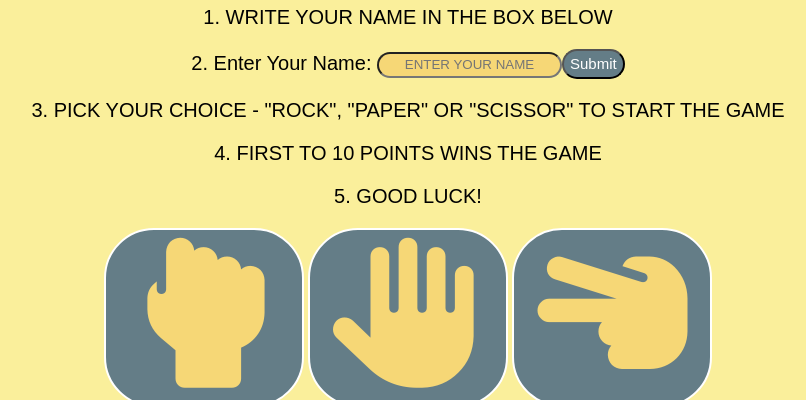
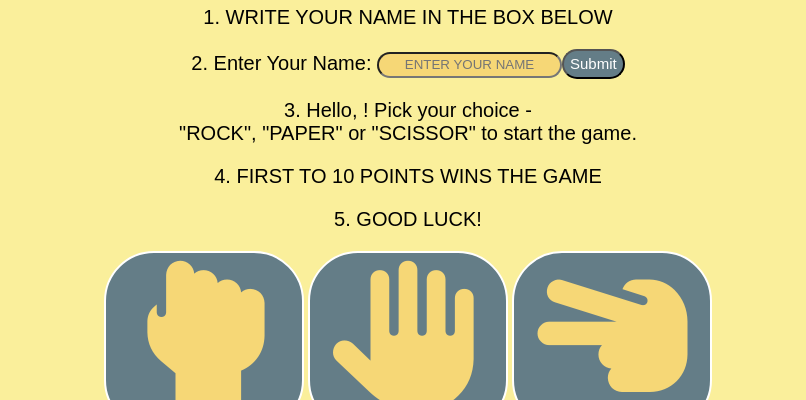
Before and after one commit to Code-Institute-Submissions/Viktor3636-PP2, a plain HTML site: page index.html in a window 1280 px wide. Both pictures are taken after a click on the input 825 px from the left and 156 px from the top of the page. Shown: the part 93-493 px from the top of the page, without its empty margins (232-1038 px from the left). Drawn offline with Linux system fonts and the light colour scheme.

Commit message:
added so it declares my name after i submit it in the namebox

```diff
--- a/assets/css/style.css
+++ b/assets/css/style.css
@@ -15,7 +15,7 @@ h1 {
 
 }
 
-#playerName {
+#playerNameInput {
   text-transform: uppercase;
   text-align: center;
   background-color:#F6D776;
--- a/assets/js/script.js
+++ b/assets/js/script.js
@@ -1,4 +1,13 @@
 // PP2 PROJECT ROCK - PAPER - SCISSORS
+
+function updatePlayerName() {
+    const playerName = document.getElementById('playerNameInput').value;
+
+    document.getElementById('playerNameDisplay').innerText =
+    `3. Hello, ${playerName}! Pick your choice -
+    "ROCK", "PAPER" or "SCISSOR" to start the game.`;
+}
+
 
 let playerScore = 0;
 let computerScore = 0;
--- a/index.html
+++ b/index.html
@@ -13,8 +13,8 @@
     <div class="instructions">
         <p>1. WRITE YOUR NAME IN THE BOX BELOW</p>
         <p>2. <label for="playerName">Enter Your Name:</label>
-            <input type="text" id="playerName" placeholder="ENTER YOUR NAME" required><input id="submitButton" type="submit"></p>
-        <p>3. PICK YOUR CHOICE - "ROCK", "PAPER" OR "SCISSOR" TO START THE GAME</p>
+            <input type="text" id="playerNameInput" placeholder="ENTER YOUR NAME" required><input id="submitButton" onclick="updatePlayerName()" type="submit" required></p>
+        <p id="playerNameDisplay">3. PICK YOUR CHOICE - "ROCK", "PAPER" OR "SCISSOR" TO START THE GAME</p>
         <p>4. FIRST TO 10 POINTS WINS THE GAME</p>
         <p>5. GOOD LUCK!</p>
     </div>
```
